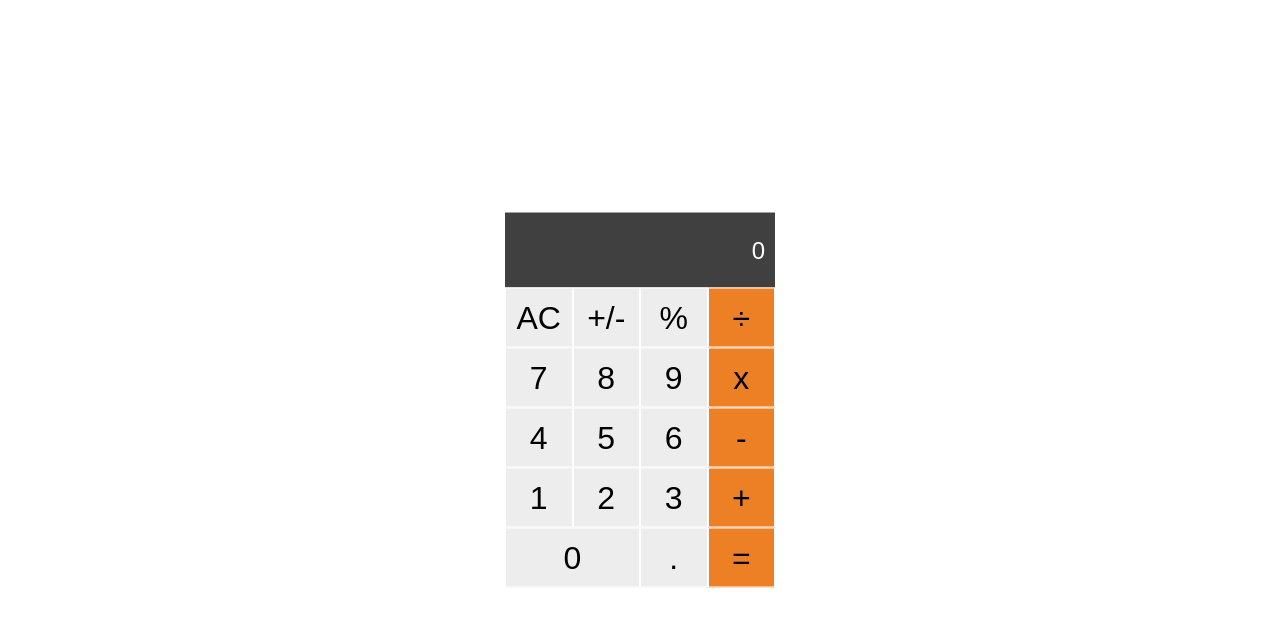
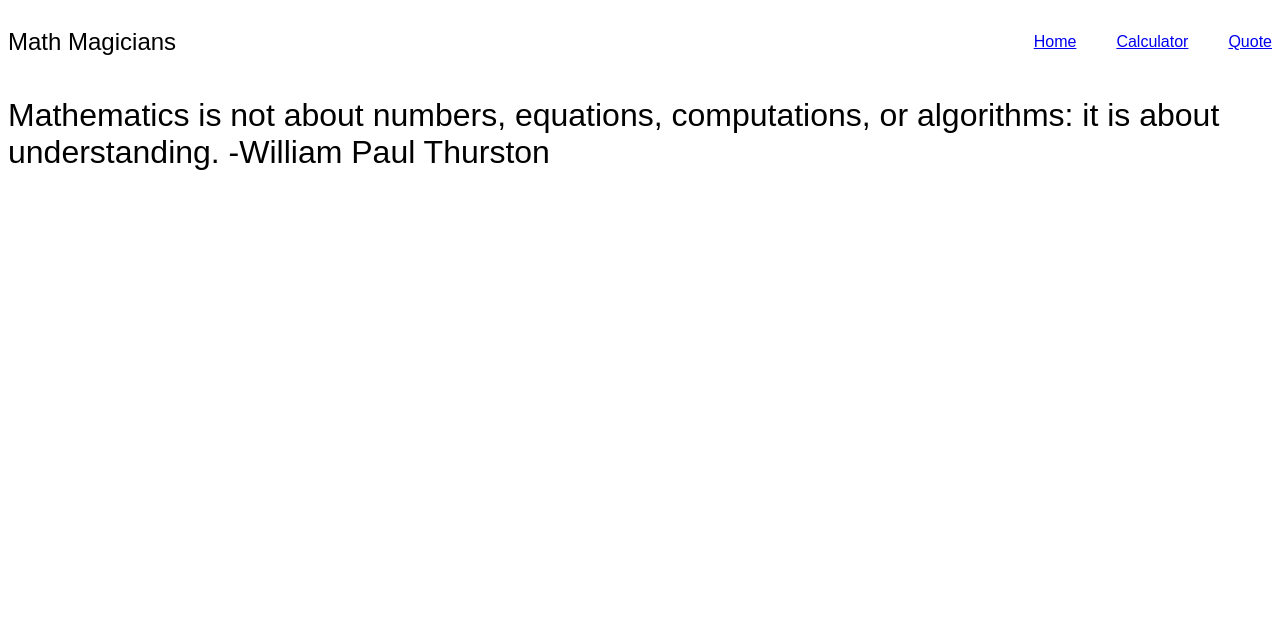
Before and after one commit to ridwanediallo/Math-magicians, a React (Create React App) app: page /quote in a window 1280 px wide. Shown: the top 626 px of the page. Built offline with nearby package versions, Linux system fonts and the light colour scheme.

Commit message:
Add routes

```diff
--- a/package.json
+++ b/package.json
@@ -9,6 +9,7 @@
     "big.js": "^6.1.1",
     "react": "^17.0.2",
     "react-dom": "^17.0.2",
+    "react-router-dom": "^6.3.0",
     "react-scripts": "5.0.0",
     "web-vitals": "^2.1.4"
   },
--- a/src/App.js
+++ b/src/App.js
@@ -1,20 +1,20 @@
-import React, { Component } from 'react';
+import React from 'react';
+import { Route, Routes } from 'react-router-dom';
 
 import Calculator from './components/Calculator';
+import NavBar from './components/NavBar';
+import Home from './components/Home';
+import Quotes from './components/Quotes';
 
-class App extends Component {
-  constructor(props) {
-    super(props);
-    this.state = {};
-  }
-
-  render() {
-    return (
-      <div className="App">
-        <Calculator />
-      </div>
-    );
-  }
-}
+const App = () => (
+  <>
+    <NavBar />
+    <Routes>
+      <Route exact path="/" element={<Home />} />
+      <Route path="/quote" element={<Quotes />} />
+      <Route path="/calculator" element={<Calculator />} />
+    </Routes>
+  </>
+);
 
 export default App;
--- a/src/components/NavBar.js
+++ b/src/components/NavBar.js
@@ -1,8 +1,22 @@
-const NavBar = () => {
-    return (
-        <div></div>
-    )
+import React from 'react';
+import { Link } from 'react-router-dom';
+import './Navbar.css';
 
-}
+const NavBar = () => (
+  <nav className="nav">
+    <h1 className="logo">Math Magicians</h1>
+    <ul className="nav-links">
+      <li className="link">
+        <Link to="/">Home</Link>
+      </li>
+      <li className="link">
+        <Link to="/calculator">Calculator</Link>
+      </li>
+      <li className="link">
+        <Link to="/quote">Quote</Link>
+      </li>
+    </ul>
+  </nav>
+);
 
 export default NavBar;
--- /dev/null
+++ b/src/components/Navbar.css
@@ -0,0 +1,11 @@
+.nav {
+  display: flex;
+  justify-content: space-between;
+  align-items: center;
+}
+
+.nav-links {
+  list-style: none;
+  display: flex;
+  gap: 40px;
+}
--- a/src/components/Quotes.js
+++ b/src/components/Quotes.js
@@ -1,12 +1,10 @@
-const Quote = () => {
-  return (
-    <div>
-      <h1>
-        Mathematics is not about numbers, equations, computations, or
-        algorithms: it is about understanding. -William Paul Thurston
-      </h1>
-    </div>
-  );
-};
+const Quote = () => (
+  <div>
+    <h1>
+      Mathematics is not about numbers, equations, computations, or algorithms:
+      it is about understanding. -William Paul Thurston
+    </h1>
+  </div>
+);
 
 export default Quote;
--- a/src/components/calculator.css
+++ b/src/components/calculator.css
@@ -6,11 +6,6 @@
   font-weight: normal;
 }
 
-body {
-  display: flex;
-  align-items: center;
-  justify-content: center;
-}
 
 .container {
   top: 50%;
@@ -67,11 +62,6 @@ body {
   font-size: 24px;
 }
 
-/* .output .current-operand {
-  color: white;
-  font-size: 2.5rem;
-} */
-
 .gray-bg {
   background-color: rgba(236, 236, 236, 0.925);
 }
--- a/src/index.js
+++ b/src/index.js
@@ -1,10 +1,11 @@
 import React from 'react';
+import { BrowserRouter as Router } from 'react-router-dom';
 import ReactDOM from 'react-dom';
 import App from './App';
 
 ReactDOM.render(
-  <React.StrictMode>
+  <Router>
     <App />
-  </React.StrictMode>,
+  </Router>,
   document.getElementById('root'),
 );
```
Also changed, not shown: src/components/Home.js (+8 -10 lines), .eslintrc.json, 1 other file (tests, documents, lock files or other folders).
